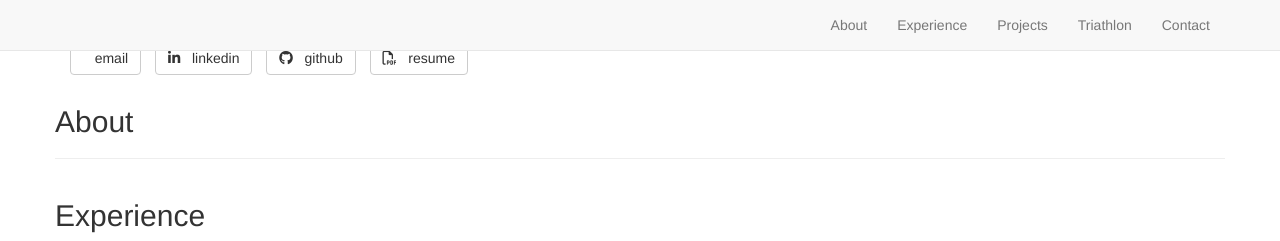
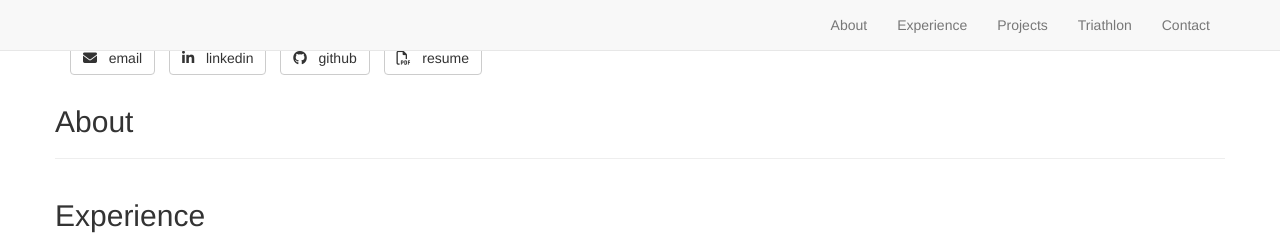
Before and after one commit to lucaswaldburger/lucaswaldburger.github.io, a Jekyll site: the page built from cv/index.html, in a window 1280 px wide. Shown: the top 241 px of the page. Built offline with Jekyll 4.4.1, drawn with Linux system fonts in a browser that asks for light colours; nearby versions of some CDN libraries; library files that are not in the unit come from our copies.

Commit message:
Update _config.yml

```diff
--- a/_config.yml
+++ b/_config.yml
@@ -24,7 +24,7 @@ gems:
 # ----------------------- #
 
 social:
-  - icon: glyphicons-envelope
+  - icon: envelope
     title: email
     mailto: lwaldburger@berkeley.edu
   - icon: linkedin
```
